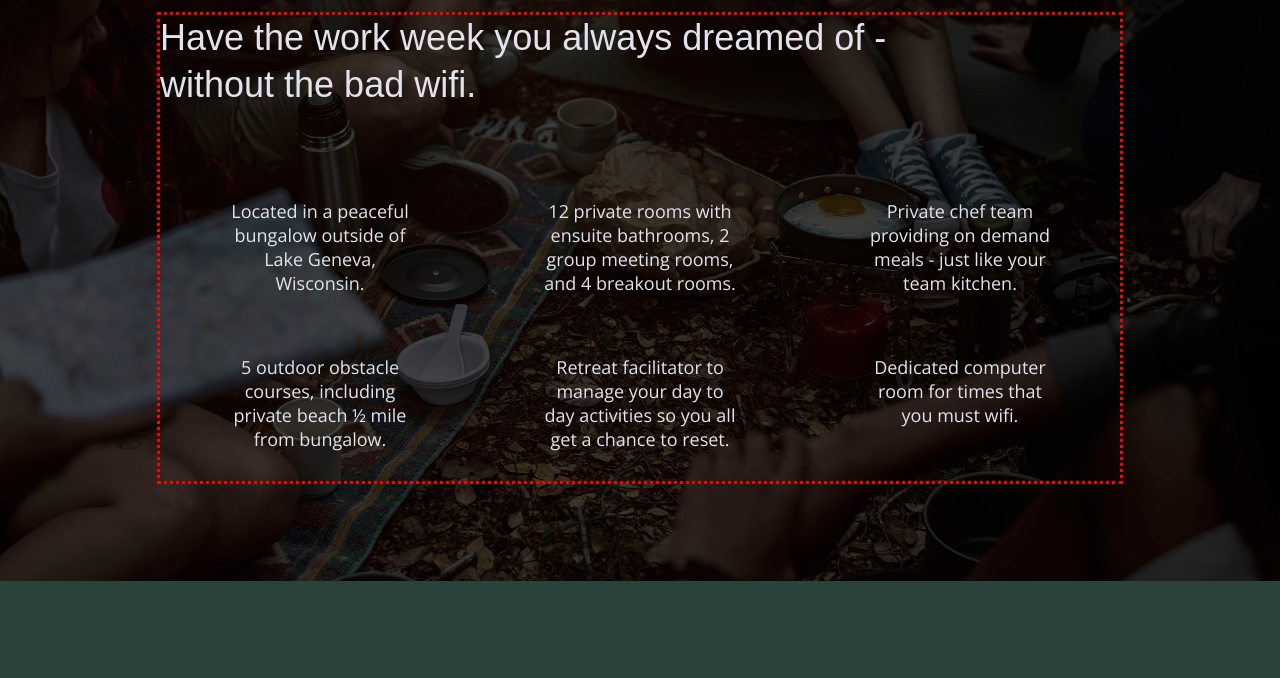
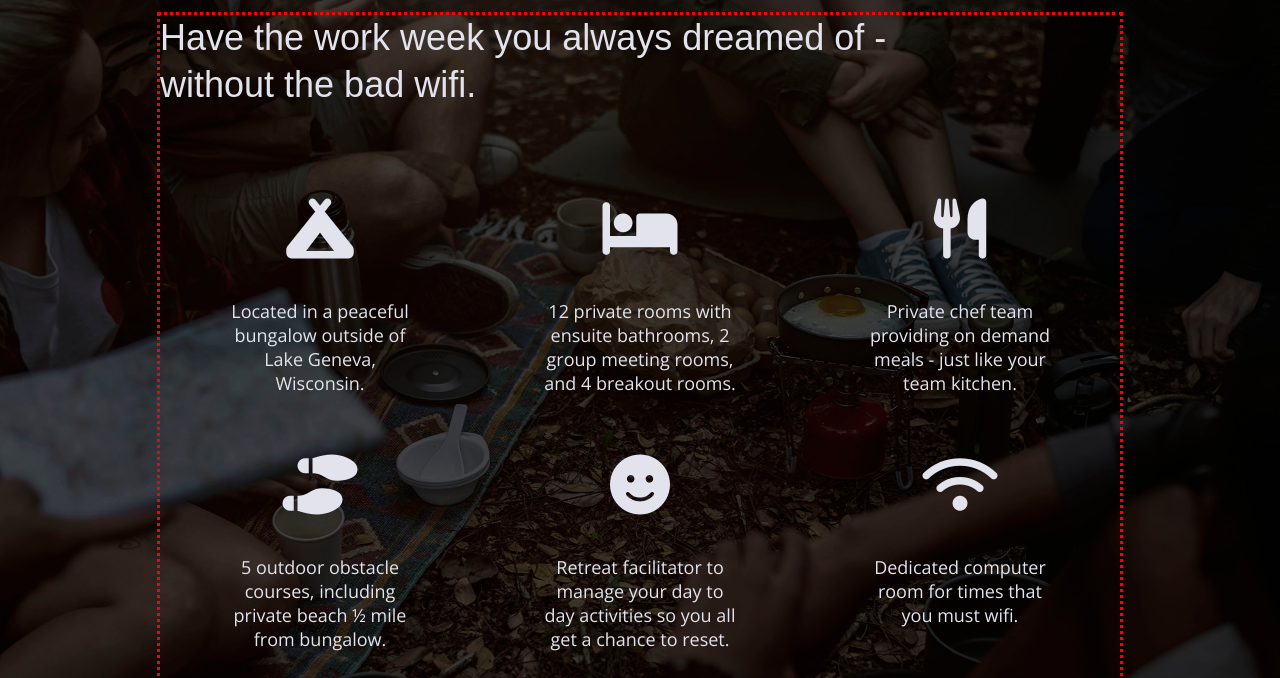
Before and after one commit to KerryLisa/unplugged-responsive-site, a website built with Parcel: page index.html in a window 1280 px wide. Shown: the part 981-1659 px from the top of the page. Built offline with nearby package versions, Linux system fonts and the light colour scheme.

Commit message:
Added fontawesome icons to features section

```diff
--- a/css/main.css
+++ b/css/main.css
@@ -333,13 +333,16 @@ textarea {
     margin-top: 60px;
    }
 
-   .features .features-item-description {
+   .features i {
+    font-size: 3.75rem;
+    margin-bottom: 40px;
     text-align: center;
    }
 
    .features article {
     width: 61%;
     margin: 30px 0;
+    text-align: center;
    }
 
    .features p {
--- a/index.html
+++ b/index.html
@@ -23,6 +23,9 @@
 
   <link rel="stylesheet" href="css/normalize.css">
   <link rel="stylesheet" href="css/main.css">
+
+  <!-- Font Awesome -->
+  <script src="https://kit.fontawesome.com/216a9eccb9.js" crossorigin="anonymous"></script>
 
   <meta name="theme-color" content="#fafafa">
 </head>
@@ -71,27 +74,27 @@
         <h2>Have the work week you always dreamed of - without the bad wifi.</h2>
         <div class="features-items">
           <article>
-            <p class="fontawesome-icons"></p><!-- check how to make the icons 60px once added -->
+            <p class="fontawesome-icons"><i class="fa-solid fas fa-campground"></i></p><!-- check how to make the icons 60px once added -->
             <p class="features-item-description">Located in a peaceful bungalow outside of Lake Geneva, Wisconsin.</p>
           </article>
           <article>
-            <p class="fontawesome-icons"></p>
+            <p class="fontawesome-icons"><i class="fa-solid fas fa-bed"></i></p>
             <p class="features-item-description">12 private rooms with ensuite bathrooms, 2 group meeting rooms, and 4 breakout rooms.</p>
           </article>
           <article>
-            <p class="fontawesome-icons"></p>
+            <p class="fontawesome-icons"><i class="fa-solid fas fa-utensils"></i></p>
             <p class="features-item-description">Private chef team providing on demand meals - just like your team kitchen.</p>
           </article>
           <article>
-            <p class="fontawesome-icons"></p>
+            <p class="fontawesome-icons"><i class="fa-solid fas fa-shoe-prints"></i></p>
             <p class="features-item-description">5 outdoor obstacle courses, including private beach ½ mile from bungalow.</p>
           </article>
           <article>
-            <p class="fontawesome-icons"></p>
+            <p class="fontawesome-icons"><i class="fa-solid fas fa-smile"></i></p>
             <p class="features-item-description">Retreat facilitator to manage your day to day activities so you all get a chance to reset.</p>
           </article>
           <article>
-            <p class="fontawesome-icons"></p>
+            <p class="fontawesome-icons"><i class="fa-solid fas fa-wifi"></i></p>
             <p class="features-item-description">Dedicated computer room for times that you must wifi.</p>
           </article>
         </div> <!-- End of feature items div -->
```
Also changed, not shown: about/index.html (+3 -0 lines), faq/index.html (+3 -0 lines).
